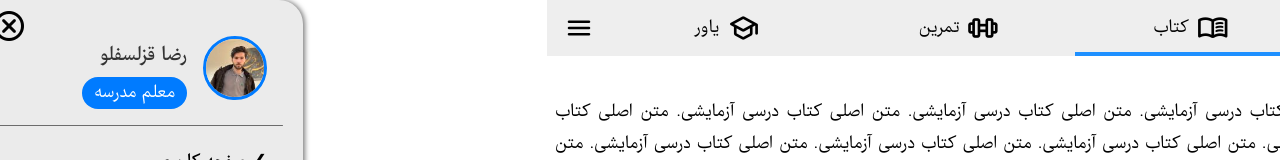
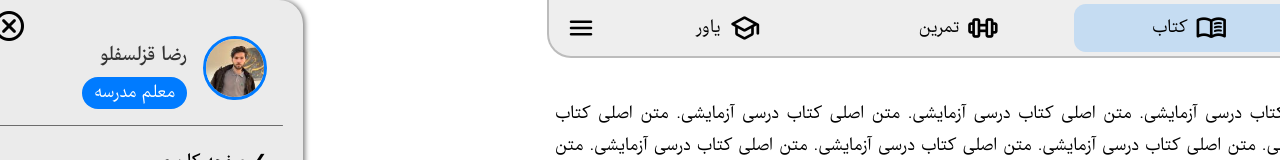
Before and after one commit to survivor9817/darsyavar-webapp, a React (Vite) app: page / in a window 1280 px wide. Shown: the top 160 px of the page. Built offline with nearby package versions, Linux system fonts and the light colour scheme.

Commit message:
nav bar changed. curved and indicator changed from a line under btns to a rounded rectangle.

```diff
--- a/src/App.css
+++ b/src/App.css
@@ -2,7 +2,10 @@ button {
   touch-action: manipulation;
 }
 
-/* Layout */
+/* =========================
+   Layout
+========================= */
+
 .mid-section {
   max-width: 840px;
   min-width: 320px;
@@ -19,14 +22,27 @@ button {
   }
 }
 
+/* =========================
+   Navbar
+========================= */
+
 .navbar {
   margin-inline: 8px;
   display: flex;
   justify-content: center;
   background: #eee;
   overflow: hidden;
-  /* border-radius: 0px 0px 24px 24px; */
-  /* border: 2px solid black; */
+  border-top: none;
+}
+
+.navbar {
+  margin-inline: 8px;
+  display: flex;
+  justify-content: center;
+  background: #eee;
+  overflow: hidden;
+  border: 2px solid rgb(188, 188, 188);
+  border-radius: 0px 0px 24px 24px;
   border-top: none;
   /* box-shadow: 0px 2px 2px 0px rgba(0, 0, 0, 0.5); */
   /* box-shadow: 0px 4px 8px 0px rgba(0, 0, 0, 0.75);
@@ -34,32 +50,69 @@ button {
   -moz-box-shadow: 0px 4px 8px 0px rgba(0, 0, 0, 0.75); */
 }
 
+/* =========================
+   Tabs Buttons Container
+========================= */
+
 .tab-btns {
   flex-grow: 1;
   display: flex;
   position: relative;
 }
 
+/* main tabs */
 .book-btn,
 .quiz-btn,
 .yavar-btn {
   flex-grow: 1;
 }
 
+/* =========================
+   Navigation Button
+========================= */
+
 .nav-btn {
+  position: relative;
+  z-index: 1;
+
   display: flex;
   flex-direction: row;
   justify-content: center;
   align-items: center;
+
   height: 56px;
   width: 64px;
+
   cursor: pointer;
-  transition: background 0.3s ease;
-}
-
-.nav-btn:hover {
-  background: #ddd;
-}
+}
+
+/* =========================
+   Hover Background (Pseudo)
+========================= */
+
+.nav-btn::before {
+  content: "";
+  position: absolute;
+  top: 4px;
+  bottom: 4px;
+  left: 4px;
+  right: 4px;
+
+  border-radius: 12px;
+  background: rgba(0, 0, 0, 0.06);
+
+  opacity: 0;
+  transition: opacity 0.2s ease;
+  z-index: -1;
+}
+
+.nav-btn:hover::before {
+  opacity: 1;
+}
+
+/* =========================
+   Labels
+========================= */
 
 .tab-label {
   margin-right: 8px;
@@ -71,23 +124,43 @@ button {
   display: none;
 }
 
+/* =========================
+   Active Tab Indicator
+========================= */
+
 .active-tab-indicator {
   position: absolute;
-  bottom: 0;
+  top: 4px;
+  bottom: 4px;
   right: 0;
-  width: 33.33%; /* activeTabIndicator.style.width = `${100 / tabsCount}%`; */
-  height: 4px;
-  background-color: dodgerblue;
-  transition: transform 0.3s;
-}
+
+  width: 33.33%; /* 100 / tabsCount */
+  border-radius: 12px;
+
+  /* background: rgba(30, 144, 255, 0.2); */
+  /* background-color: #ddd; */
+  background-color: rgba(30, 144, 255, 0.2);
+  transition: transform 0.3s ease;
+
+  z-index: 0;
+}
+
+/* =========================
+   Responsive
+========================= */
 
 @media screen and (max-width: 600px) {
+  .navbar {
+    border-radius: 24px 24px 0px 0px;
+    border-top: 2px solid rgb(188, 188, 188);
+    border-bottom: none;
+  }
   .nav-btn {
     flex-direction: column;
   }
 
   .tab-label {
-    margin-right: 0px;
+    margin-right: 0;
     font-size: 14px;
   }
 
@@ -95,35 +168,44 @@ button {
   .menu-btn .tab-label {
     display: block;
   }
-
-  .active-tab-indicator {
-    top: 0;
-  }
-}
+}
+
+/* =========================
+   Icons
+========================= */
 
 .icon--fehrest {
   font-size: 36px;
   transform: scale(-1);
 }
+
 .icon--book {
   font-size: 32px;
 }
+
 .icon--quiz {
   font-size: 32px;
   transform: rotate(45deg);
 }
+
 .icon--yavar {
   font-size: 32px;
 }
+
 .icon--menu {
   font-size: 30px;
 }
 
+/* =========================
+   Tabs Content
+========================= */
+
 .tabs {
   display: flex;
   flex-direction: row;
   transition: transform 0.3s ease;
-  width: 300%; /* tabsContainer.style.width = `${100 * tabsCount}%`; */
+
+  width: 300%;
   height: calc(100vh - 58px);
   height: calc(100dvh - 58px);
 }
@@ -131,7 +213,8 @@ button {
 .tab-container {
   flex-shrink: 0;
   overflow: auto;
-  width: 33.33%; /* tabContainer.style.width = `${100 / tabsCount}%`; */
+
+  width: 33.33%;
   height: 100%;
   position: relative;
 }
@@ -635,7 +718,8 @@ input[type="number"]::-webkit-outer-spin-button {
   padding: 16px 16px;
   /* padding-top: 0px; */
   border: 2px solid black;
-  border-radius: 16px;
+  /* border-radius: 16px; */
+  border-radius: 32px;
   width: 100%;
   /* height: auto; */
   height: 116px;
@@ -686,7 +770,8 @@ input[type="number"]::-webkit-outer-spin-button {
   padding-right: 16px;
   margin-block: 16px;
   /* margin-bottom: 16px; */
-  border-radius: 6px;
+  /* border-radius: 6px; */
+  border-radius: 16px;
   font-size: 18px;
   font-weight: bold;
   background-color: transparent;
--- a/src/components/FilterSelector.tsx
+++ b/src/components/FilterSelector.tsx
@@ -1,6 +1,14 @@
-import { useMemo } from "react";
+import { useMemo, type ChangeEvent } from "react";
 
-const FilterSelector = ({ id, label, value, options, onChange }) => {
+type Props = {
+  id: string;
+  label: string;
+  value: string;
+  options: { id: number; value: string; text: string }[];
+  onChange: (event: ChangeEvent<HTMLSelectElement>) => void;
+};
+
+const FilterSelector = ({ id, label, value, options, onChange }: Props) => {
   const renderedOptions = useMemo(
     () =>
       options.map(({ value, text }, index) => {
--- a/src/components/Quiz.tsx
+++ b/src/components/Quiz.tsx
@@ -83,6 +83,7 @@ const Quiz = () => {
     Source: "316px",
   };
 
+  // تغییر فوکوس روی اینپوت فیلتر بعدی
   function getHeight() {
     if (showLevel && showSource && showBtn) {
       return filterHeights.Source;
--- a/src/components/QuizResultsTable.tsx
+++ /dev/null
@@ -1,80 +0,0 @@
-const QuizResultsTable = () => {
-  const results = {
-    correct: 5,
-    incorrect: 4,
-    unAnswered: 1,
-    totalQuestions: 10,
-  };
-
-  return (
-    <>
-      {/* result table */}
-      <div className="mt-4 mb-6 overflow-hidden rounded-xl border border-gray-300">
-        <table className="w-full border-separate border-spacing-0">
-          <thead className="bg-gray-200">
-            <tr>
-              <th className="border-gray-400 px-4 py-3 text-right text-sm font-bold text-gray-900">
-                پاسخ
-              </th>
-              <th className="border-gray-400 px-4 py-3 text-center text-sm font-bold text-gray-900">
-                تعداد
-              </th>
-              <th className="border-gray-400 px-4 py-3 text-center text-sm font-bold text-gray-900">
-                درصد
-              </th>
-            </tr>
-          </thead>
-
-          <tbody>
-            <tr>
-              <th
-                scope="row"
-                className="border-t border-gray-300 bg-green-50 px-4 py-3 text-right font-medium text-green-800"
-              >
-                درست
-              </th>
-              <td className="border-t border-gray-300 bg-green-50 px-4 py-3 text-center font-semibold text-green-600">
-                ۳
-              </td>
-              <td className="border-t border-gray-300 bg-green-50 px-4 py-3 text-center font-semibold text-green-600">
-                ۳۰٪
-              </td>
-            </tr>
-
-            <tr>
-              <th
-                scope="row"
-                className="border-t border-gray-300 bg-red-50 px-4 py-3 text-right font-medium text-red-800"
-              >
-                نادرست
-              </th>
-              <td className="border-t border-gray-300 bg-red-50 px-4 py-3 text-center font-semibold text-red-600">
-                ۴
-              </td>
-              <td className="border-t border-gray-300 bg-red-50 px-4 py-3 text-center font-semibold text-red-600">
-                ۴۰٪
-              </td>
-            </tr>
-
-            <tr>
-              <th
-                scope="row"
-                className="border-t border-gray-300 bg-gray-50 px-4 py-3 text-right font-medium text-gray-800"
-              >
-                نزده
-              </th>
-              <td className="border-t border-gray-300 bg-gray-50 px-4 py-3 text-center font-semibold text-gray-600">
-                ۳
-              </td>
-              <td className="border-t border-gray-300 bg-gray-50 px-4 py-3 text-center font-semibold text-gray-600">
-                ۳۰٪
-              </td>
-            </tr>
-          </tbody>
-        </table>
-      </div>
-    </>
-  );
-};
-
-export default QuizResultsTable;
--- a/src/data/questionsData.ts
+++ b/src/data/questionsData.ts
@@ -164,7 +164,7 @@ export const questionsData = [
     bookName: "زیست‌شناسی ۱",
     where: "۳. ساختار گیاهان",
     level: "3",
-    source: "کنکور سراسری خارج ۱۴۰۱",
+    source: "کنکور سراسری",
     hasImg: false,
     question: `
   <div class="question">
```
Also changed, not shown: src/components/QuizResultsModalContent.tsx (+29 -16 lines).
